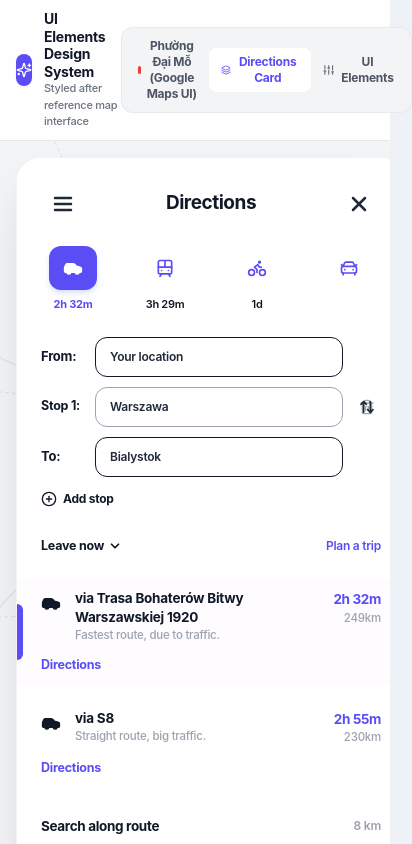
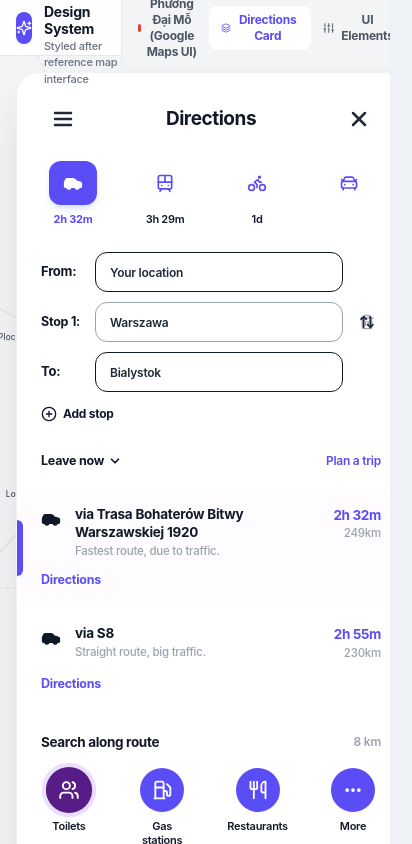
Before and after one commit to TommyDatLC/WebDaiMo, a React (Vite) app: page / in a window 390 px wide. Both pictures are taken after a click on the button "Directions Card". Shown: the whole page, 412 px wide, since content can reach past the window. Built offline with nearby package versions, Linux system fonts and the light colour scheme; a web font is replaced by a local one.

Commit message:
fix: make map responsive and fill 100% of document height and width

```diff
--- a/src/App.tsx
+++ b/src/App.tsx
@@ -66,9 +66,9 @@ export function App() {
   };
 
   return (
-    <div className="min-h-screen bg-[#F0F2F6] text-gray-900 font-sans flex flex-col">
+    <div className="h-screen w-screen bg-[#F0F2F6] text-gray-900 font-sans flex flex-col overflow-hidden m-0 p-0">
       {/* Top Application Bar */}
-      <header className="sticky top-0 z-50 bg-white/90 backdrop-blur-md border-b border-gray-200 px-4 sm:px-6 py-2.5 flex items-center justify-between shadow-xs">
+      <header className="h-14 shrink-0 bg-white/90 backdrop-blur-md border-b border-gray-200 px-4 sm:px-6 flex items-center justify-between shadow-xs z-50">
         <div className="flex items-center space-x-3">
           <div className="w-8 h-8 rounded-xl bg-[#5B4DF5] flex items-center justify-center text-white shadow-sm">
             <Sparkles className="w-4 h-4" />
@@ -131,16 +131,13 @@ export function App() {
       </header>
 
       {/* Main Content Area */}
-      {viewMode === 'daimo' ? (
-        /* GOOGLE MAPS UI - PHƯỜNG ĐẠI MỖ WARD BORDER */
-        <div className="relative flex-1 w-full h-[calc(100vh-57px)] overflow-hidden">
-          <DaiMoWardMap />
-        </div>
-      ) : viewMode === 'assembled' ? (
-        /* ASSEMBLED PREVIEW (Matching Screenshot Pixel-for-Pixel) */
-        <div className="relative flex-1 w-full h-[calc(100vh-57px)] overflow-hidden">
-          {/* Map Background Layer */}
-          <MapBackground activeRouteId={activeListItem} />
+      <main className="flex-1 w-full h-[calc(100vh-56px)] relative overflow-hidden">
+        {viewMode === 'daimo' && <DaiMoWardMap />}
+        {viewMode === 'assembled' && (
+          /* ASSEMBLED PREVIEW (Matching Screenshot Pixel-for-Pixel) */
+          <div className="relative w-full h-full overflow-hidden">
+            {/* Map Background Layer */}
+            <MapBackground activeRouteId={activeListItem} />
 
           {/* Floating UI Card composed of the atomic UI elements */}
           <div className="absolute top-4 left-4 sm:top-6 sm:left-6 z-30">
@@ -327,9 +324,12 @@ export function App() {
             </div>
           </div>
         </div>
-      ) : (
+      )}
+
+      {viewMode === 'elements' && (
         /* INDIVIDUAL UI ELEMENTS CATALOG SHOWCASE */
-        <main className="flex-1 max-w-6xl w-full mx-auto p-6 sm:p-8 space-y-10">
+        <div className="w-full h-full overflow-y-auto p-6 sm:p-8">
+          <div className="max-w-6xl mx-auto space-y-10">
           <div className="space-y-1">
             <h2 className="text-2xl font-extrabold text-gray-900 tracking-tight">
               Design System Component Library
@@ -665,8 +665,10 @@ export function App() {
               </div>
             </section>
           </div>
-        </main>
-      )}
+        </div>
+      </div>
+    )}
+  </main>
 
       {/* Floating toast notification */}
       {notification && (
--- a/src/index.css
+++ b/src/index.css
@@ -3,12 +3,29 @@
 @tailwind utilities;
 
 @layer base {
+  html,
+  body,
+  #root {
+    height: 100%;
+    width: 100%;
+    margin: 0;
+    padding: 0;
+    overflow: hidden;
+  }
+
   body {
     font-family: 'SF Pro Display', 'SF Pro Text', 'SF Pro', -apple-system, BlinkMacSystemFont, 'Inter', 'Helvetica Neue', Helvetica, Arial, sans-serif;
     -webkit-font-smoothing: antialiased;
     -moz-osx-font-smoothing: grayscale;
     letter-spacing: -0.015em;
   }
+}
+
+/* Ensure Leaflet takes 100% responsive height */
+.leaflet-container {
+  width: 100% !important;
+  height: 100% !important;
+  font-family: inherit;
 }
 
 /* Custom scrollbar for horizontal lists */
--- a/src/modules/DaiMoWardMap/DaiMoWardMap.tsx
+++ b/src/modules/DaiMoWardMap/DaiMoWardMap.tsx
@@ -127,7 +127,35 @@ export const DaiMoWardMap: FC = () => {
     // Fit map smoothly to Dai Mo Ward bounds
     map.fitBounds(geoLayer.getBounds(), { padding: [60, 60] });
 
+    // Ensure map takes 100% of the document height immediately & on container resize
+    const invalidate = () => {
+      if (mapInstanceRef.current) {
+        mapInstanceRef.current.invalidateSize();
+      }
+    };
+
+    const resizeObserver = new ResizeObserver(() => {
+      invalidate();
+    });
+
+    if (mapContainerRef.current) {
+      resizeObserver.observe(mapContainerRef.current);
+    }
+
+    window.addEventListener('resize', invalidate);
+
+    const animId = requestAnimationFrame(invalidate);
+    const t1 = setTimeout(invalidate, 80);
+    const t2 = setTimeout(invalidate, 250);
+    const t3 = setTimeout(invalidate, 500);
+
     return () => {
+      cancelAnimationFrame(animId);
+      clearTimeout(t1);
+      clearTimeout(t2);
+      clearTimeout(t3);
+      window.removeEventListener('resize', invalidate);
+      resizeObserver.disconnect();
       map.remove();
       mapInstanceRef.current = null;
     };
@@ -192,7 +220,7 @@ export const DaiMoWardMap: FC = () => {
   };
 
   return (
-    <div className="relative w-full h-full min-h-[500px] overflow-hidden bg-[#e5e3df] font-sans">
+    <div className="relative w-full h-full overflow-hidden bg-[#e5e3df] font-sans">
       {/* Leaflet Map Canvas */}
       <div ref={mapContainerRef} className="absolute inset-0 w-full h-full z-10" />
 
```
Also changed, not shown: index.html (+3 -3 lines).
